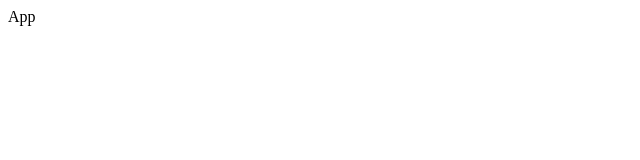
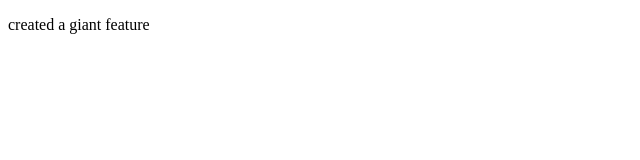
Before and after one commit to RoyeHLS/relesae-pls-test, a React (Create React App) app: page / in a window 1280 px wide. Shown: the top 160 px of the page, without its empty margins (0-640 px from the left). Built offline with nearby package versions, Linux system fonts and the light colour scheme.

Commit message:
feat: giant feature i am the king

```diff
--- a/src/App.tsx
+++ b/src/App.tsx
@@ -1,7 +1,11 @@
 import React from "react";
 
 const App: React.FC = () => {
-  return <div>App</div>;
+  return (
+    <div>
+      <p>created a giant feature</p>
+    </div>
+  );
 };
 
 export default App;
```
